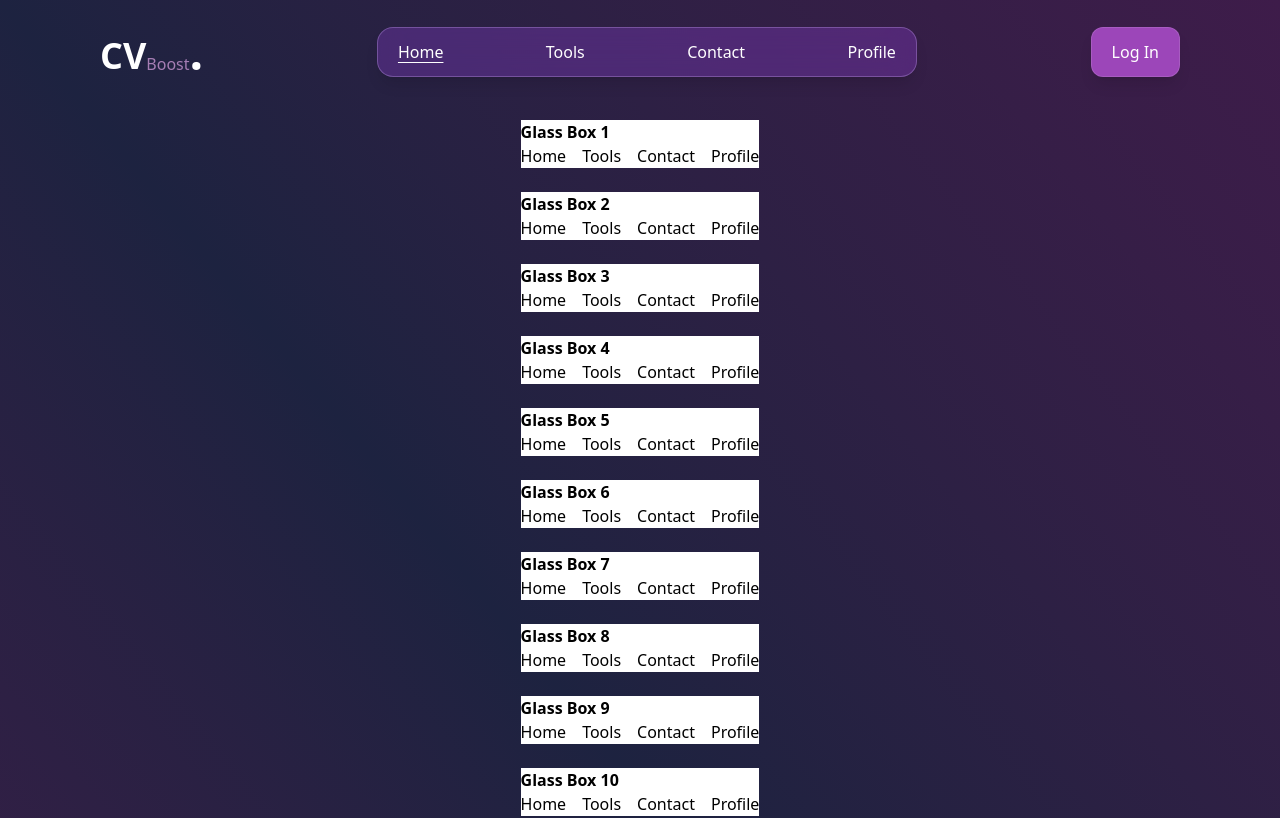
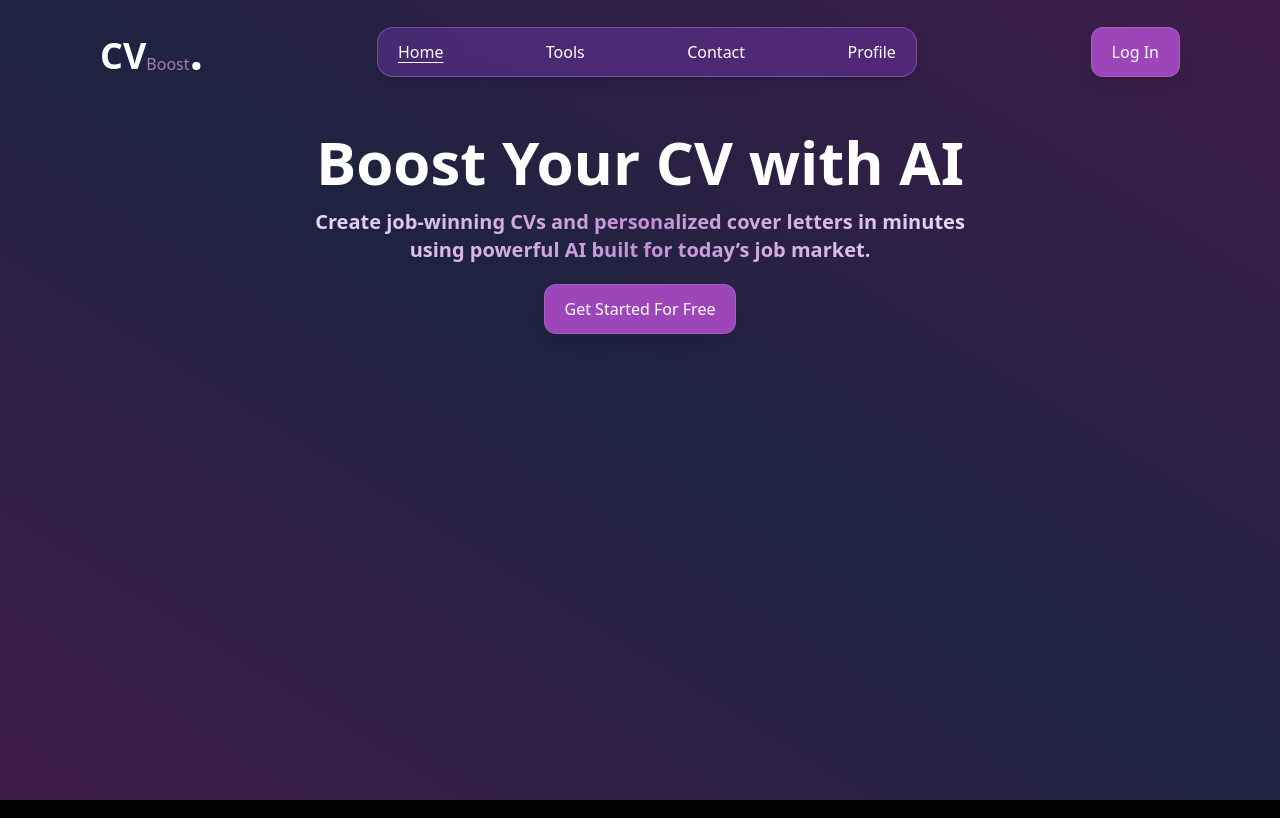
Before and after one commit to RaulSchiop/CVBoost, a Next.js app in the folder frontend/: page / in a window 1280 px wide. Shown: the top 818 px of the page. Built offline with nearby package versions, Linux system fonts and the light colour scheme.

Commit message:
start of main page

```diff
--- /dev/null
+++ b/frontend/src/Components/Buttons/HeroPageBtn.tsx
@@ -0,0 +1,35 @@
+"use client";
+import { motion } from "motion/react";
+
+type Props = {
+   children: React.ReactNode;
+   onClick?: () => void;
+   type?: "submit" | "button";
+   className?: string;
+};
+
+export default function HeroPageBtn({ children, onClick, type, className }: Props) {
+   return (
+      <motion.button
+         type={type}
+         onClick={onClick}
+         initial={{ opacity: 0, y: -200 }}
+         animate={{ opacity: 1, y: 0 }}
+         transition={{ type: "spring", duration: 0.5 }}
+         whileHover={{
+            scale: 1.05,
+
+            transition: { type: "spring", duration: 0.4 },
+         }}
+         whileTap={{
+            scale: 0.9,
+
+            transition: { type: "spring", duration: 0.4 },
+         }}
+         className={`text-white flex items-center lg:justify-between justify-center px-5 py-3 gap-3
+                  bg-accent-500 backdrop-blur-md border border-accent-700/30 rounded-xl shadow-lg  active:bg-accent-300 ${className} `}
+      >
+         {children}
+      </motion.button>
+   );
+}
--- a/frontend/src/Components/Text/Title.tsx
+++ b/frontend/src/Components/Text/Title.tsx
@@ -9,23 +9,23 @@ interface TitleProps {
 
 export default function Title({ title, children }: TitleProps) {
    return (
-      <div className="flex items-center flex-col justify-center mb-10 mt-3 gap-2">
+      <div className="flex items-center flex-col justify-center  mt-3 gap-2">
          <motion.h1
             initial={{ opacity: 0, y: -100 }}
             animate={{ opacity: 1, y: 0 }}
             transition={{ type: "spring", duration: 0.6 }}
-            className="text-white text-5xl font-bold"
+            className="text-white text-6xl font-bold"
          >
             {title}
          </motion.h1>
-         <motion.p
+         <motion.div
             initial={{ opacity: 0, y: -100 }}
             animate={{ opacity: 1, y: 0 }}
             transition={{ type: "spring", duration: 0.4 }}
             className="text-white/50"
          >
             {children}
-         </motion.p>
+         </motion.div>
       </div>
    );
 }
--- a/frontend/src/app/page.tsx
+++ b/frontend/src/app/page.tsx
@@ -1,6 +1,8 @@
+import HeroPageBtn from "@/Components/Buttons/HeroPageBtn";
 import Footer from "@/Components/Footer/Footer";
 import Header from "@/Components/Header/Header";
 import Logo from "@/Components/Logo/Logo";
+import Title from "@/Components/Text/Title";
 import Image from "next/image";
 import Link from "next/link";
 
@@ -9,17 +11,15 @@ export default function Home() {
       <div className="min-h-screen flex flex-col overflow-x-hidden">
          <div className="flex flex-col items-center pt-30 gap-6 p-10 min-h-screen bg-gradient-to-bl from-accent-200 via-contrast-500/50 to-accent-200">
             <Header></Header>
-            {Array.from({ length: 20 }).map((_, i) => (
-               <div key={i} className="bg-white">
-                  <span className="font-semibold">Glass Box {i + 1}</span>
-                  <div className="flex gap-4">
-                     <Link href="/">Home</Link>
-                     <Link href="/tools">Tools</Link>
-                     <Link href="/contact">Contact</Link>
-                     <Link href="/profile">Profile</Link>
-                  </div>
-               </div>
-            ))}
+            <div className="flex items-center justify-center flex-col gap-5">
+               <Title title="Boost Your CV with AI">
+                  <p className="text-xl mt-2 font-bold w-2xl text-center bg-gradient-to-r from-accent-900 via-accent-700 to-accent-900 bg-clip-text text-transparent">
+                     Create job-winning CVs and personalized cover letters in
+                     minutes using powerful AI built for today’s job market.
+                  </p>
+               </Title>
+               <HeroPageBtn>Get Started For Free</HeroPageBtn>
+            </div>
          </div>
          <Footer></Footer>
       </div>
--- a/frontend/src/app/tools/page.tsx
+++ b/frontend/src/app/tools/page.tsx
@@ -134,9 +134,11 @@ export default function Tools() {
    return (
       <div className="w-full min-h-screen p-10 md:p-15 bg-gradient-to-bl from-contrast-500/20 via-contrast-500/60 to-contrast-500/20">
          <Title title=" Dashboard">
-            Dashboard showcasing all your
-            <a className="text-accent-500 text-xl font-bold"> AI</a>-powered
-            tools in one place.
+            <p className="mb-10">
+               Dashboard showcasing all your
+               <a className="text-accent-500 text-xl font-bold "> AI</a>-powered
+               tools in one place.
+            </p>
          </Title>
          <List>
             {paths.map((items, index) => (
```
